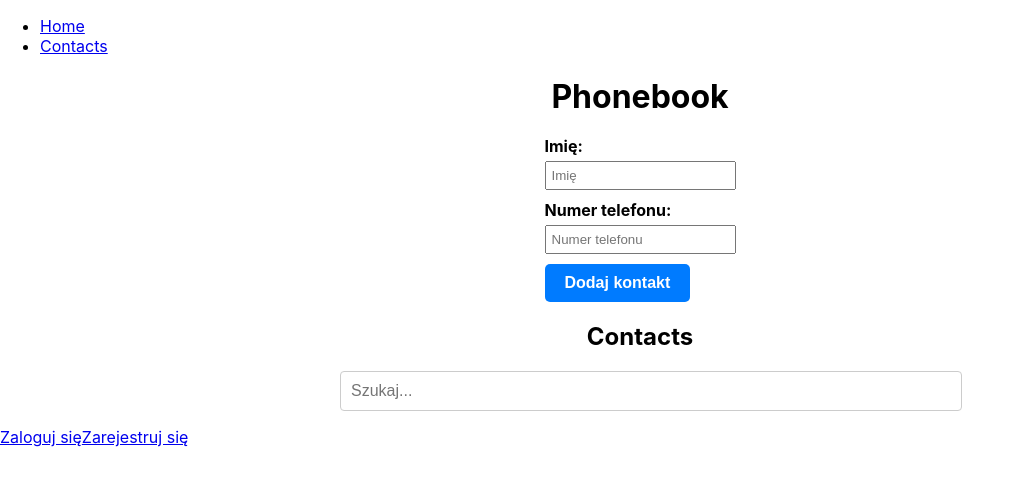
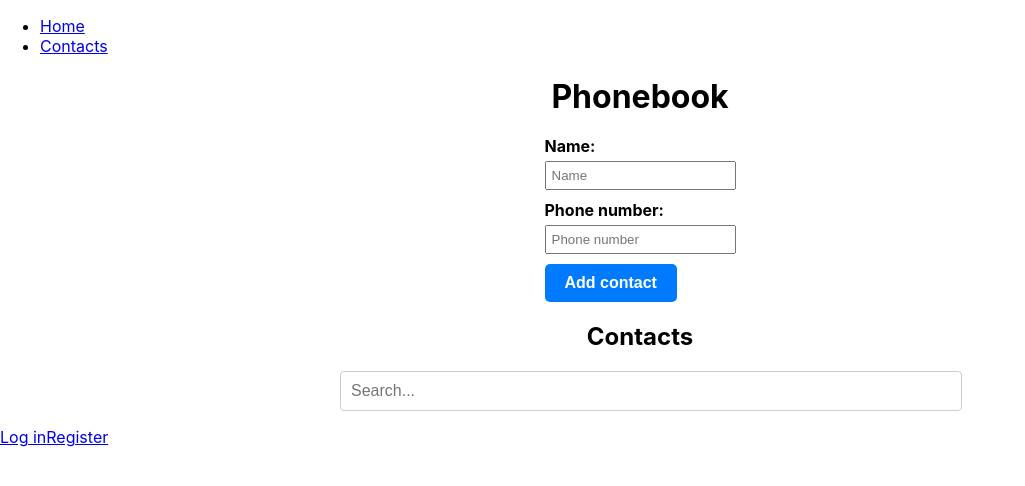
Before and after one commit to raffamieczkowski/Phonebook, a React (Create React App) app: page /contacts in a window 1280 px wide. Shown: the top 486 px of the page, without its empty margins (0-1025 px from the left). Built offline with nearby package versions, Linux system fonts and the light colour scheme.

Commit message:
Work / little warnings to fix
Work / little warnings to fix

```diff
--- a/src/components/ContactForm/ContactForm.jsx
+++ b/src/components/ContactForm/ContactForm.jsx
@@ -1,18 +1,15 @@
 import React, { useState } from 'react';
-import { useDispatch } from 'react-redux';
-import { createContact } from '../redux/contactsSlice';
 import { nanoid } from 'nanoid/non-secure';
 import styles from './ContactForm.module.css';
 
 const ContactForm = ({ addContact }) => {
   const [name, setName] = useState('');
   const [number, setNumber] = useState('');
-  const dispatch = useDispatch();
 
   const handleSubmit = (e) => {
     e.preventDefault();
     if (!name || !number) {
-      alert('Imię i numer telefonu są wymagane.');
+      alert('Name and phone number are required.');
       return;
     }
 
@@ -22,8 +19,7 @@ const ContactForm = ({ addContact }) => {
       number,
     };
 
-    // dispatch(createContact(newContact)); // Nie potrzebujemy tego, ponieważ używamy funkcji przekazanej jako props
-    addContact(newContact); // Wywołujemy funkcję przekazaną jako props z nowym kontaktem
+    addContact(newContact);
     setName('');
     setNumber('');
   };
@@ -32,29 +28,29 @@ const ContactForm = ({ addContact }) => {
     <div className={styles.container}>
       <form onSubmit={handleSubmit}>
         <div className={styles.formGroup}>
-          <label htmlFor="name">Imię:</label>
+          <label htmlFor="name">Name:</label>
           <input
             type="text"
             id="name"
-            placeholder="Imię"
+            placeholder="Name"
             value={name}
             onChange={(e) => setName(e.target.value)}
             required
           />
         </div>
         <div className={styles.formGroup}>
-          <label htmlFor="number">Numer telefonu:</label>
+          <label htmlFor="number">Phone number:</label>
           <input
             type="tel"
             id="number"
-            placeholder="Numer telefonu"
+            placeholder="Phone number"
             value={number}
             onChange={(e) => setNumber(e.target.value)}
             required
           />
         </div>
         <button className={styles.button} type="submit">
-          Dodaj kontakt
+          Add contact
         </button>
       </form>
     </div>
--- a/src/components/ContactList/ContactList.jsx
+++ b/src/components/ContactList/ContactList.jsx
@@ -17,7 +17,7 @@ const ContactList = () => {
     try {
       await dispatch(deleteContact(contactId));
     } catch (error) {
-      console.error('Wystąpił błąd podczas usuwania kontaktu:', error);
+      console.error('An error occurred while deleting the contact!', error);
     }
   };
 
--- a/src/components/Filter/Filter.jsx
+++ b/src/components/Filter/Filter.jsx
@@ -16,7 +16,7 @@ const Filter = () => {
       <input
         className={styles.searchInput}
         type="text"
-        placeholder="Szukaj..."
+        placeholder="Search..."
         value={filter}
         onChange={handleFilterChange}
       />
--- a/src/components/Login/Login.jsx
+++ b/src/components/Login/Login.jsx
@@ -11,7 +11,7 @@ const Login = ({ handleLogin }) => {
 
   return (
     <div>
-      <h2>Logowanie</h2>
+      <h2>Login</h2>
       <form onSubmit={handleSubmit}>
         <input
           type="text"
@@ -22,12 +22,12 @@ const Login = ({ handleLogin }) => {
         />
         <input
           type="password"
-          placeholder="Hasło"
+          placeholder="Password"
           value={password}
           onChange={(e) => setPassword(e.target.value)}
           required
         />
-        <button type="submit">Zaloguj się</button>
+        <button type="submit">Log in</button>
       </form>
     </div>
   );
--- a/src/components/Register/Register.jsx
+++ b/src/components/Register/Register.jsx
@@ -22,7 +22,7 @@ const Register = () => {
       .then(() => {
       })
       .catch((error) => {
-        console.error('Rejestracja nie powiodła się:', error);
+        console.error('Registration failed:', error);
       });
   };
 
--- a/src/components/UserMenu/UserMenu.jsx
+++ b/src/components/UserMenu/UserMenu.jsx
@@ -16,12 +16,12 @@ const UserMenu = () => {
       {user ? (
         <div>
           <p>{user.email}</p>
-          <button onClick={handleLogout}>Wyloguj się</button>
+          <button onClick={handleLogout}>Log out</button>
         </div>
       ) : (
         <div>
-          <Link to="/login">Zaloguj się</Link>
-          <Link to="/register">Zarejestruj się</Link>
+          <Link to="/login">Log in</Link>
+          <Link to="/register">Register</Link>
         </div>
       )}
     </div>
--- a/src/components/redux/authSlice.js
+++ b/src/components/redux/authSlice.js
@@ -1,4 +1,3 @@
-// authSlice.js
 import { createSlice, createAsyncThunk } from '@reduxjs/toolkit';
 import axios from 'axios';
 
@@ -13,7 +12,6 @@ export const loginUser = createAsyncThunk('auth/loginUser', async (userData) =>
   return response.data;
 });
 
-// Dodajemy akcję do rejestracji użytkownika
 export const registerUser = createAsyncThunk('auth/registerUser', async (userData) => {
   const response = await axiosInstance.post('/users/register', userData);
   return response.data;
```
